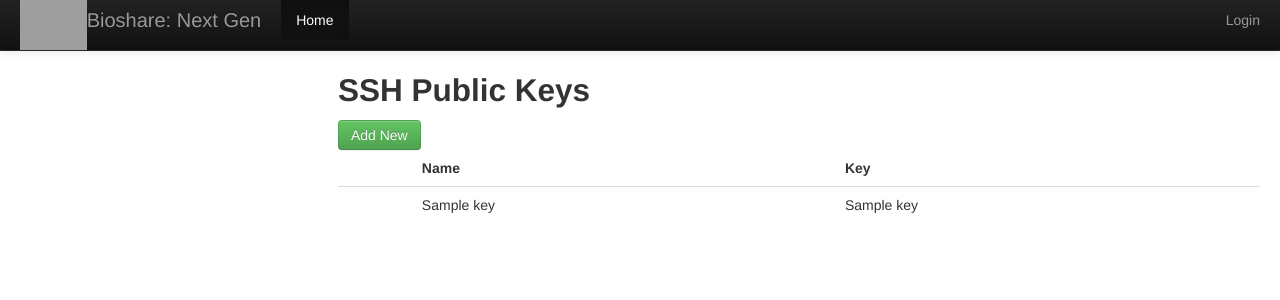
After one commit to amschaal/bioshare, a Django app: template templates/ssh/list_keys.html in a window 1280 px wide. The commit adds this page. Shown: the top 300 px of the page. Run offline with Django 3.2, Linux system fonts and the light colour scheme; the template is opened without the code that fills it: most values are stand-ins (such as "Sample title", 1, 10 or a date in 2020); some libraries are stand-ins or nearby versions; grey boxes are pictures that could not be loaded.

Commit message:
SSH public key uploading

```diff
--- a/bioshareX/models.py
+++ b/bioshareX/models.py
@@ -122,3 +122,9 @@ def share_post_save(sender, **kwargs):
         if not os.path.exists(path):
             os.makedirs(path)
 post_save.connect(share_post_save, sender=Share)
+
+
+class SSHKey(models.Model):
+    user = models.ForeignKey(User)
+    name = models.CharField(max_length=50)
+    key = models.TextField(blank=False,null=False)
--- a/bioshareX/urls.py
+++ b/bioshareX/urls.py
@@ -9,6 +9,8 @@ urlpatterns = patterns('bioshareX.views',
     url(r'^list/(?P<share>\w{15})/(?:(?P<subdir>.*/))?$', 'list_directory', name='list_directory'),
     url(r'^permissions/(?P<share>\w{15})/?$', 'share_permissions', name='share_permissions'),
     url(r'^goto/(?P<share>\w{15})/(?:(?P<subpath>.*/?))?$', 'go_to_file_or_folder', name='go_to_file_or_folder'),
+    url(r'^ssh_keys/list/?$', 'list_ssh_keys', name='list_ssh_keys'),
+    url(r'^ssh_keys/create/?$', 'create_ssh_key', name='create_ssh_key'),
 
 )
 urlpatterns += patterns('bioshareX.api',
@@ -19,6 +21,7 @@ urlpatterns += patterns('bioshareX.api',
     url(r'^api/get_user/?$', 'get_user', name='api_get_user'),
     url(r'^api/get_group/?$', 'get_group', name='api_get_group'),
     url(r'^api/search/(?P<share>\w{15})/(?:(?P<subdir>.*/))?$', 'search_share', name='api_search_share'),
+    url(r'^api/ssh_keys/delete/?$', 'delete_ssh_key', name='api_delete_ssh_key'),
 )
 
 urlpatterns += patterns('bioshareX.file_views',
--- /dev/null
+++ b/static_files/js/ssh/ssh_keys.js
@@ -0,0 +1,22 @@
+function delete_key(id){
+	if(confirm('Are you sure you want to delete this SSH key?'))
+		$.post(delete_key_url,{id:id},function(data){
+			console.log(data);
+			if(data.deleted){
+				$('#ssh-key-table [data-id='+data.deleted+']').addClass('error').addClass('deleted');
+				setTimeout(function(){
+						$('#ssh-key-table tr.deleted').fadeOut({
+							'duration':500,
+							'complete':function(){$(this).remove();}
+								});
+						}
+					,500);
+			}
+		});
+}
+
+$(function () {
+	$('[data-action="delete-key"]').click(function(){
+		delete_key($(this).closest('[data-id]').attr('data-id'));
+	});
+});
--- a/templates/base.html
+++ b/templates/base.html
@@ -52,7 +52,19 @@
             <ul class="nav">
               <li class="active"><a href="{% url 'home' %}">Home</a></li>
               {% if request.user.is_authenticated %}
-              <li><a href="{% url 'create_share'%}">New Share</a></li>
+              <li class="dropdown">
+                        <a href="#" class="dropdown-toggle" data-toggle="dropdown">Shares <b class="caret"></b></a>
+                        <ul class="dropdown-menu">
+							<li><a href="{% url 'create_share'%}">Create</a></li>
+                        </ul>
+                      </li>
+              <li class="dropdown">
+                        <a href="#" class="dropdown-toggle" data-toggle="dropdown">SSH Keys <b class="caret"></b></a>
+                        <ul class="dropdown-menu">
+                          <li><a href="{% url 'list_ssh_keys'%}">View</a></li>
+                          <li><a href="{% url 'create_ssh_key'%}">Add SSH Key</a></li>
+                        </ul>
+                      </li>
               {% endif %}
             </ul>
           </div><!--/.nav-collapse -->
--- /dev/null
+++ b/templates/ssh/list_keys.html
@@ -0,0 +1,24 @@
+{% extends "base.html" %}
+{% load static %}
+{% load crispy_forms_tags %}
+{% load i18n %}
+
+{% block content %}
+<h2>SSH Public Keys</h2>
+<a class="btn btn-success" href="{% url 'create_ssh_key' %}">Add New</a>
+<table class="table" id="ssh-key-table">
+<thead><tr><th></th><th>Name</th><th>Key</th></tr></thead>
+<tbody>
+{% for key in keys%}
+<tr data-id="{{key.id}}"><td><i class="fam-cross" data-action="delete-key"></i></td><td>{{key.name}}</td><td>{{key.key}}</td></tr>
+{% endfor %}
+</tbody>
+</table>
+{% endblock %}
+{% block scripts %}
+{{block.super}}
+<script>
+var delete_key_url = '{% url "api_delete_ssh_key" %}';
+</script>
+<script src="{% static "js/ssh/ssh_keys.js" %}"></script>
+{% endblock %}
```
Also changed, not shown: bioshareX/api.py (+11 -1 lines), bioshareX/forms.py (+6 -1 lines), bioshareX/views.py (+21 -2 lines), templates/share/new_form.html (added, +20 -0 lines), templates/ssh/new_key.html (added, +20 -0 lines).
